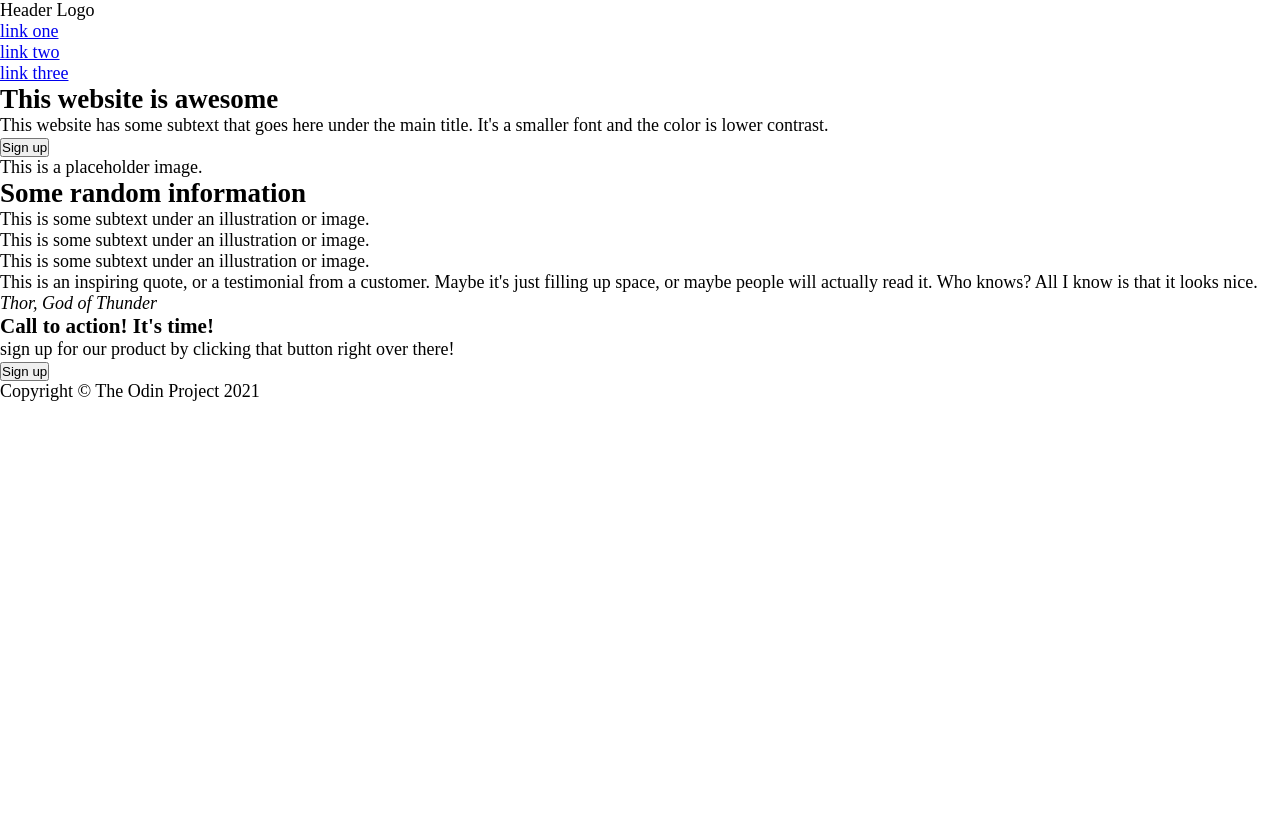
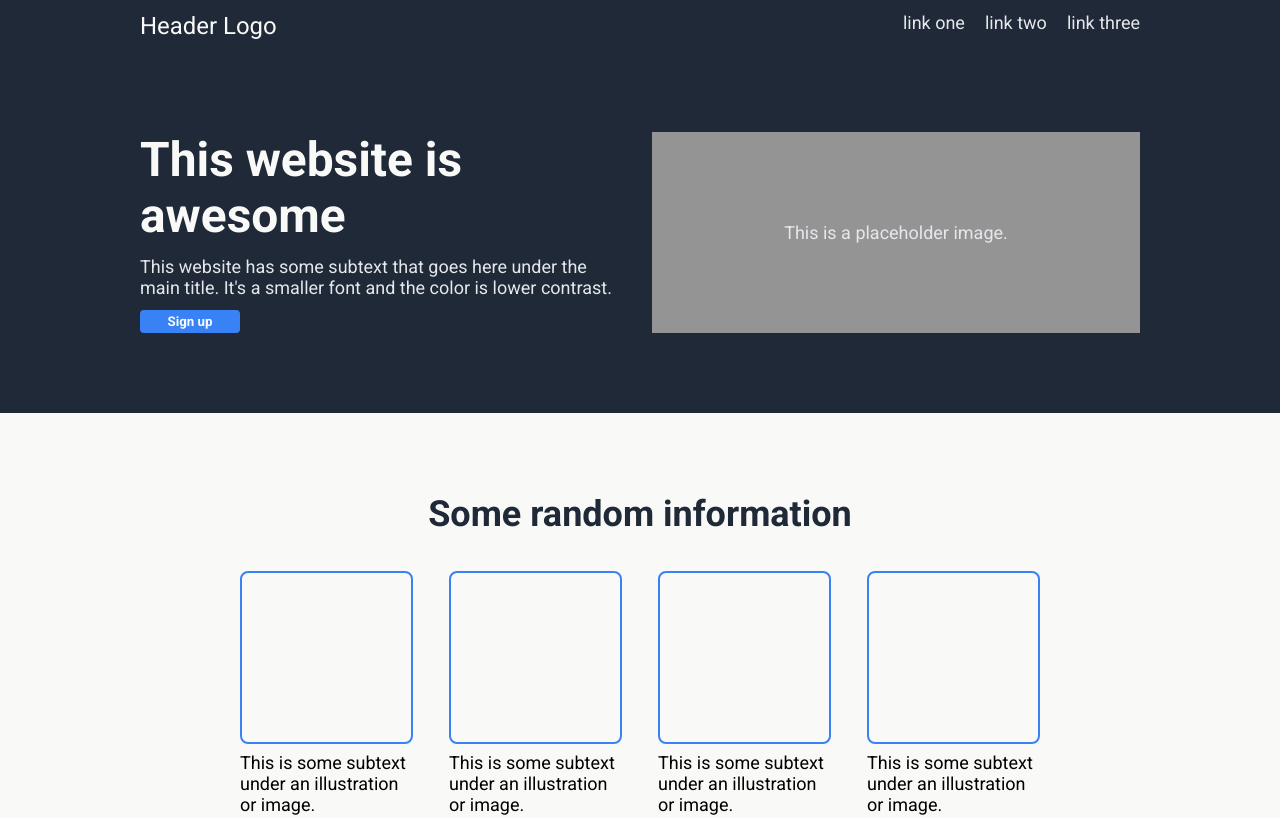
Before and after one commit to mynorzs/odin-landing, a plain HTML site: page index.html in a window 1280 px wide. Shown: the top 818 px of the page. Drawn offline with Linux system fonts and the light colour scheme.

Commit message:
Added the CSS styling.

```diff
--- a/index.html
+++ b/index.html
@@ -3,6 +3,12 @@
   <head>
     <meta charset="utf-8" />
     <title>Odin Landing Exercise</title>
+    <link rel="preconnect" href="https://fonts.googleapis.com" />
+    <link rel="preconnect" href="https://fonts.gstatic.com" crossorigin />
+    <link
+      href="https://fonts.googleapis.com/css2?family=Roboto:wght@100;400;700&display=swap"
+      rel="stylesheet"
+    />
     <link rel="stylesheet" href="style.css" />
   </head>
   <body>
@@ -16,7 +22,7 @@
         </ul>
       </header>
       <section class="hero-content">
-        <div class="info">
+        <div class="hero-content-info">
           <h1>This website is awesome</h1>
           <p>
             This website has some subtext that goes here under the main title.
@@ -30,6 +36,7 @@
       </section>
     </main>
     <section id="section-random-info">
+      <div class="random-info-container">
         <h2>Some random information</h2>
         <div class="random-info-card">
           <div class="info-card-image"></div>
@@ -43,16 +50,23 @@
           <div class="info-card-image"></div>
           <p>This is some subtext under an illustration or image.</p>
         </div>
+        <div class="random-info-card">
+          <div class="info-card-image"></div>
+          <p>This is some subtext under an illustration or image.</p>
+        </div>
+      </div>
     </section>
     <section id="section-quote">
+      <div class="quote-container">
         <blockquote cite="#">
-        <p>
-          This is an inspiring quote, or a testimonial from a customer. Maybe
-          it's just filling up space, or maybe people will actually read it. Who
-          knows? All I know is that it looks nice.
-        </p>
+          <em
+            >This is an inspiring quote, or a testimonial from a customer. Maybe
+            it's just filling up space, or maybe people will actually read it.
+            Who knows? All I know is that it looks nice.
+          </em>
         </blockquote>
         <cite>Thor, God of Thunder</cite>
+      </div>
     </section>
     <section id="section-cta">
       <div class="cta-container">
--- a/style.css
+++ b/style.css
@@ -2,6 +2,7 @@
   margin: 0;
   padding: 0;
   box-sizing: border-box;
+  font-family: "Roboto", sans-serif;
 }
 
 html {
@@ -11,6 +12,206 @@ html {
 :root {
   --dark-blue: #1f2937;
   --main-text: #f9faf8;
-  --light-greyt: #e5e7eb;
+  --light-grey: #e5e7eb;
   --call-to-action: #3882f6;
 }
+
+main,
+footer {
+  background-color: var(--dark-blue);
+}
+
+.logo,
+h1,
+button,
+h3 {
+  color: var(--main-text);
+}
+
+h2,
+#section-random-ifo p,
+em,
+blockquote,
+cite {
+  color: var(--dark-blue);
+}
+
+main p,
+main a,
+footer,
+a {
+  color: var(--light-grey);
+}
+
+#section-random-info,
+#section-cta {
+  background-color: var(--main-text);
+}
+
+#section-quote {
+  background-color: var(--light-grey);
+}
+
+button {
+  border: none;
+  padding: 4px 12px;
+  border-radius: 4px;
+  background-color: var(--call-to-action);
+  color: var(--main-text);
+  font-weight: 700;
+}
+
+main {
+  display: flex;
+  flex-direction: column;
+  align-items: center;
+}
+
+header {
+  width: 100%;
+  display: flex;
+  justify-content: space-between;
+  max-width: 1000px;
+  padding: 12px 0;
+}
+
+.logo {
+  font-size: 1.33rem;
+}
+
+ul {
+  list-style-type: none;
+  display: flex;
+  gap: 20px;
+}
+
+a {
+  text-decoration: none;
+}
+
+.hero-content {
+  width: 100%;
+  max-width: 1000px;
+  display: flex;
+  gap: 24px;
+  padding: 80px 0;
+}
+
+.hero-content-info,
+.image-placeholder {
+  flex: 1;
+}
+
+h1 {
+  font-size: 2.66rem;
+}
+
+.hero-content-info {
+  display: flex;
+  flex-direction: column;
+  gap: 12px;
+}
+
+.btn-sign-up {
+  max-width: 100px;
+}
+
+.image-placeholder {
+  background-color: #949494;
+  display: flex;
+  justify-content: center;
+  align-items: center;
+}
+
+#section-random-info {
+  display: flex;
+  justify-content: center;
+  background-color: var(--main-text);
+  padding: 80px 0;
+}
+
+.random-info-container {
+  width: 100%;
+  max-width: 800px;
+  display: flex;
+  flex-wrap: wrap;
+  gap: 36px;
+}
+
+h2 {
+  width: 100%;
+  font-size: 2rem;
+  text-align: center;
+}
+
+.random-info-card {
+  flex: 1;
+  display: flex;
+  flex-direction: column;
+  gap: 8px;
+}
+
+.info-card-image {
+  aspect-ratio: 1/1;
+  border: 2px solid var(--call-to-action);
+  border-radius: 8px;
+}
+
+#section-quote {
+  padding: 80px 0;
+  display: flex;
+  justify-content: center;
+  background-color: var(--light-grey);
+}
+
+.quote-container {
+  width: 100%;
+  max-width: 700px;
+  display: flex;
+  flex-direction: column;
+  align-items: end;
+  gap: 12px;
+}
+
+em {
+  font-size: 2rem;
+  font-weight: 100;
+}
+
+cite {
+  font-style: normal;
+  font-weight: 700;
+}
+
+#section-cta {
+  padding: 80px 0;
+  display: flex;
+  justify-content: center;
+}
+
+.cta-container {
+  padding: 40px 80px;
+  display: flex;
+  align-items: center;
+  gap: 24px;
+  background-color: var(--call-to-action);
+  border-radius: 8px;
+}
+
+h3 {
+  font-size: 1.33rem;
+}
+
+.cta-container p {
+  color: var(--main-text);
+}
+
+.btn-sign-up-secondary {
+  border: 1px solid var(--main-text);
+}
+
+footer {
+  padding: 40px 0;
+  display: flex;
+  justify-content: center;
+}
```
Lines whose indentation alone changed are shown as unchanged.
